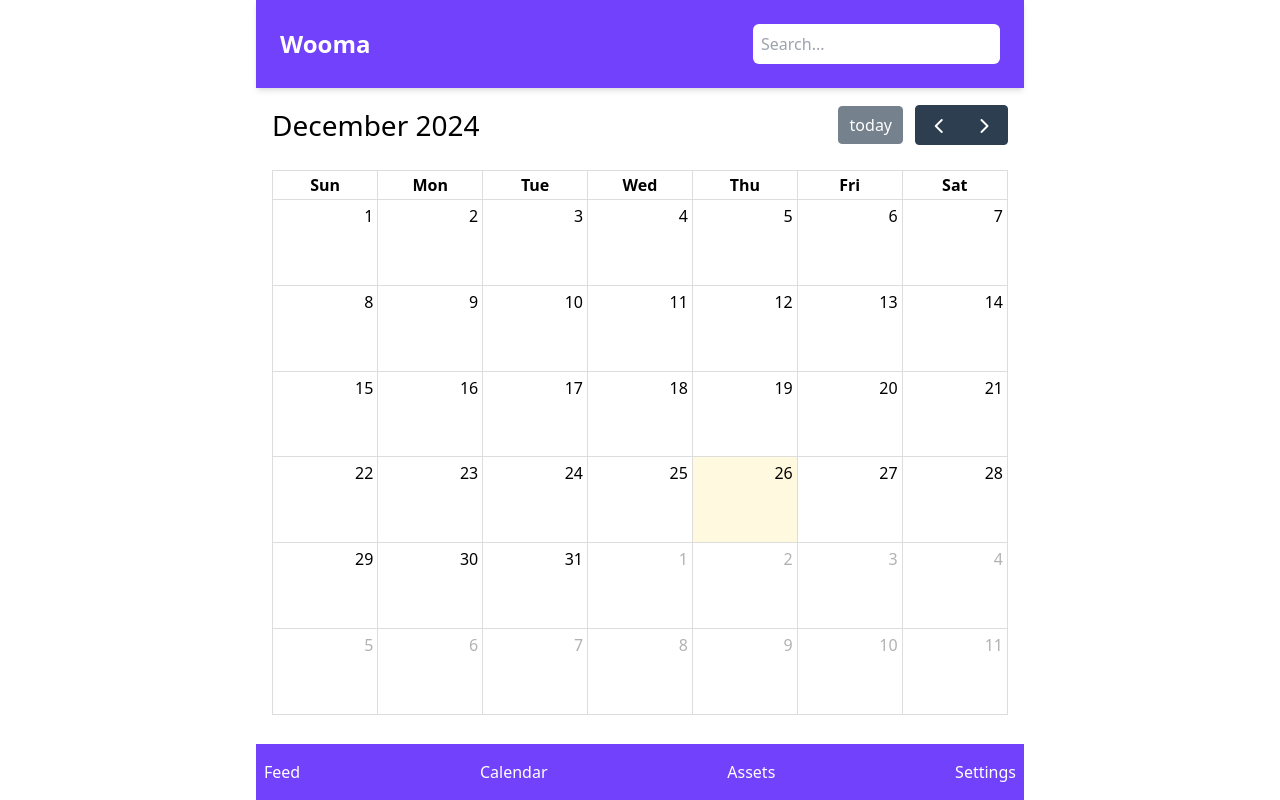
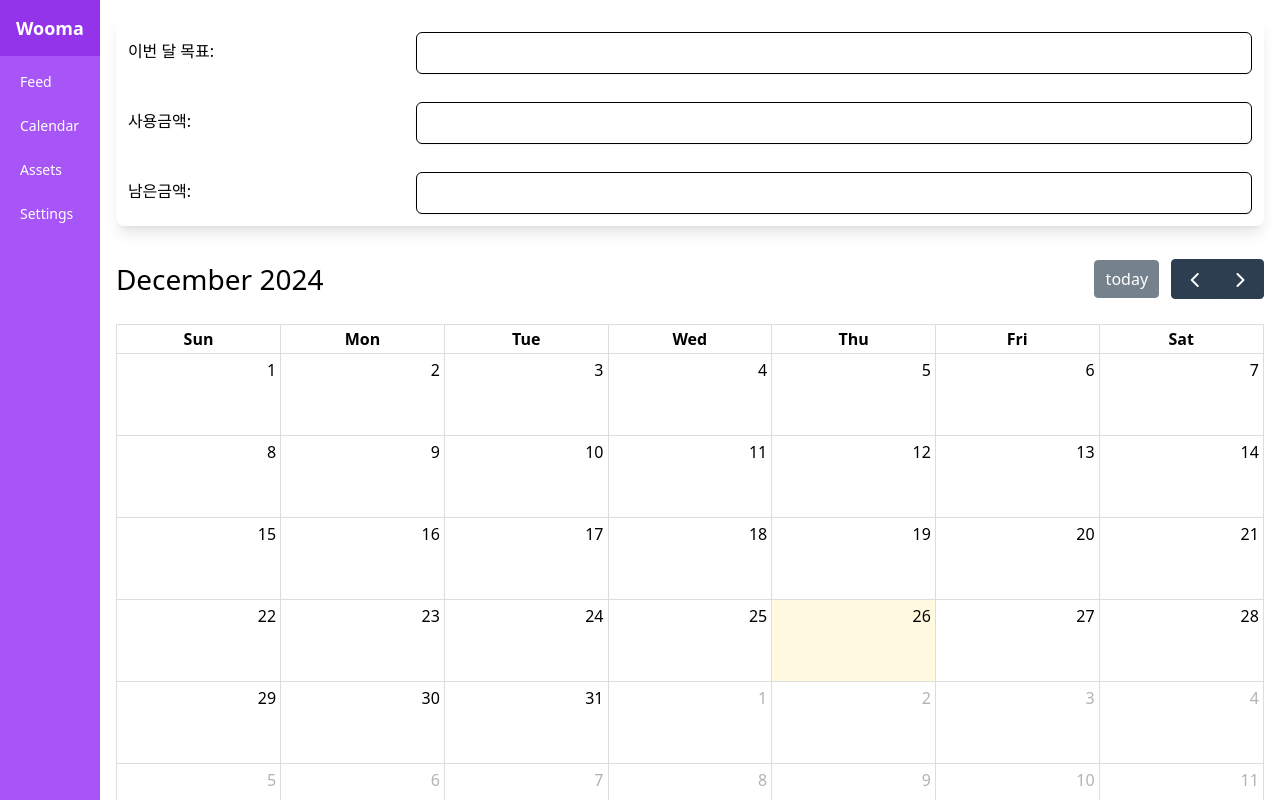
Before and after one commit to taewonnn/Wooma, a React (Vite) app: page /calendar in a window 1280 px wide. Built offline with nearby package versions, Linux system fonts and the light colour scheme; no server answers.

Commit message:
feat: calendar 적용

```diff
--- a/src/App.tsx
+++ b/src/App.tsx
@@ -1,23 +1,31 @@
 import { Outlet } from 'react-router-dom';
-import NavBar from './components/common/NavBar/NavBar';
+import NavBar from './components/common/navBar/NavBar';
 import Header from './components/common/Header/Header';
 
 function App() {
   return (
-    <div className="bg-gray-100 mx-auto flex min-h-screen max-w-[768px] flex-col">
-      {/* Header */}
-      <header className="sticky top-0 z-10 bg-white shadow-md">
-        <Header />
-      </header>
+    <div className="bg-gray-100 mx-auto flex h-screen max-w-[1280px] flex-col md:flex-row">
+      {/* Sidebar: Header + NavBar */}
+      <aside className="hidden flex-col bg-purple-500 md:flex md:h-full md:w-[160px]">
+        {/* Header */}
+        <header className="flex h-14 w-full items-center justify-center bg-purple-600 text-white">
+          <Header />
+        </header>
+
+        {/* NavBar */}
+        <nav className="flex-grow bg-purple-500">
+          <NavBar />
+        </nav>
+      </aside>
 
       {/* Main Content */}
-      <main className="flex-grow p-4">
+      <main className="flex-grow overflow-y-auto p-4 pb-16">
         <Outlet />
       </main>
 
-      {/* NavBar */}
-      <nav className="shadow-t fixed bottom-0 left-0 w-full bg-white md:static md:shadow-none">
-        <NavBar />
+      {/* NavBar for Mobile */}
+      <nav className="fixed bottom-0 left-0 w-full bg-purple-500 p-2 text-white md:hidden">
+        <NavBar isMobile />
       </nav>
     </div>
   );
--- /dev/null
+++ b/src/components/calendar/Card.tsx
@@ -0,0 +1,22 @@
+function Card() {
+  return (
+    <div className="card mx-auto mb-8 w-full overflow-hidden rounded-lg bg-white shadow-lg">
+      <div className="flex items-center space-x-3 p-3">
+        <label className="w-1/3">이번 달 목표: </label>
+        <input className="border-gray-300 mt-1 w-full rounded-md border px-3 py-2 shadow-sm" />
+      </div>
+
+      <div className="flex items-center space-x-3 p-3">
+        <label className="w-1/3">사용금액: </label>
+        <input className="border-gray-300 mt-1 w-full rounded-md border px-3 py-2 shadow-sm" />
+      </div>
+
+      <div className="flex items-center space-x-3 p-3">
+        <label className="w-1/3">남은금액: </label>
+        <input className="border-gray-300 mt-1 w-full rounded-md border px-3 py-2 shadow-sm" />
+      </div>
+    </div>
+  );
+}
+
+export default Card;
--- a/src/components/calendar/MainCalendar.tsx
+++ b/src/components/calendar/MainCalendar.tsx
@@ -4,7 +4,13 @@ import dayGridPlugin from '@fullcalendar/daygrid';
 function MainCalendar() {
   return (
     <>
-      <FullCalendar plugins={[dayGridPlugin]} initialView="dayGridMonth" />
+      <FullCalendar
+        plugins={[dayGridPlugin]}
+        initialView="dayGridMonth"
+        aspectRatio={1.0}
+        height="auto"
+        contentHeight="auto"
+      />
     </>
   );
 }
--- a/src/components/common/Header/Header.tsx
+++ b/src/components/common/Header/Header.tsx
@@ -1,13 +1,7 @@
 function Header() {
   return (
-    <div className="flex items-center justify-between bg-main p-4 text-white md:p-6">
-      {/* 로고 */}
-      <div className="text-lg font-bold md:text-2xl">Wooma</div>
-
-      {/* 검색창 (모바일 숨김) */}
-      <div className="hidden md:flex">
-        <input type="text" placeholder="Search..." className="rounded-md p-2 text-black" />
-      </div>
+    <div className="flex items-center justify-between p-4">
+      <h1 className="text-lg font-bold">Wooma</h1>
     </div>
   );
 }
--- a/src/components/common/NavBar/NavBar.tsx
+++ b/src/components/common/NavBar/NavBar.tsx
@@ -1,21 +1,32 @@
 import { useNavigate } from 'react-router-dom';
 import { navMenus } from '../../../constants';
 
-function NavBar() {
-  /** useNavigate */
+interface INavBarProps {
+  isMobile?: boolean;
+}
+
+function NavBar({ isMobile = false }: INavBarProps) {
   const navigate = useNavigate();
 
-  /** 클릭 시 페이지 이동 */
   const onClickPage = (event: React.MouseEvent<HTMLButtonElement>) => {
-    // console.log('클릭한 nav버튼 value: ', event.currentTarget.textContent);
     const page = event.currentTarget.textContent?.toLowerCase();
     navigate(`/${page}`);
   };
 
   return (
-    <div className="fixed bottom-0 left-1/2 mx-auto flex h-14 w-full max-w-[768px] -translate-x-1/2 transform items-center justify-around bg-main p-2 text-white md:justify-between">
+    <div
+      className={`flex ${
+        isMobile ? 'flex-row justify-around' : 'flex-col items-start'
+      } gap-2 p-2 text-white`}
+    >
       {navMenus.map(navMenu => (
-        <button onClick={onClickPage} className="text-sm md:text-base" key={navMenu}>
+        <button
+          key={navMenu}
+          onClick={onClickPage}
+          className={`rounded-md px-3 py-2 text-sm hover:bg-purple-700 ${
+            isMobile ? 'flex flex-col items-center' : 'w-full text-left'
+          }`}
+        >
           {navMenu}
         </button>
       ))}
--- a/src/pages/Calendar.tsx
+++ b/src/pages/Calendar.tsx
@@ -1,8 +1,10 @@
+import Card from '../components/calendar/Card';
 import MainCalendar from '../components/calendar/MainCalendar';
 
 function Calendar() {
   return (
     <>
+      <Card />
       <MainCalendar />
     </>
   );
```
